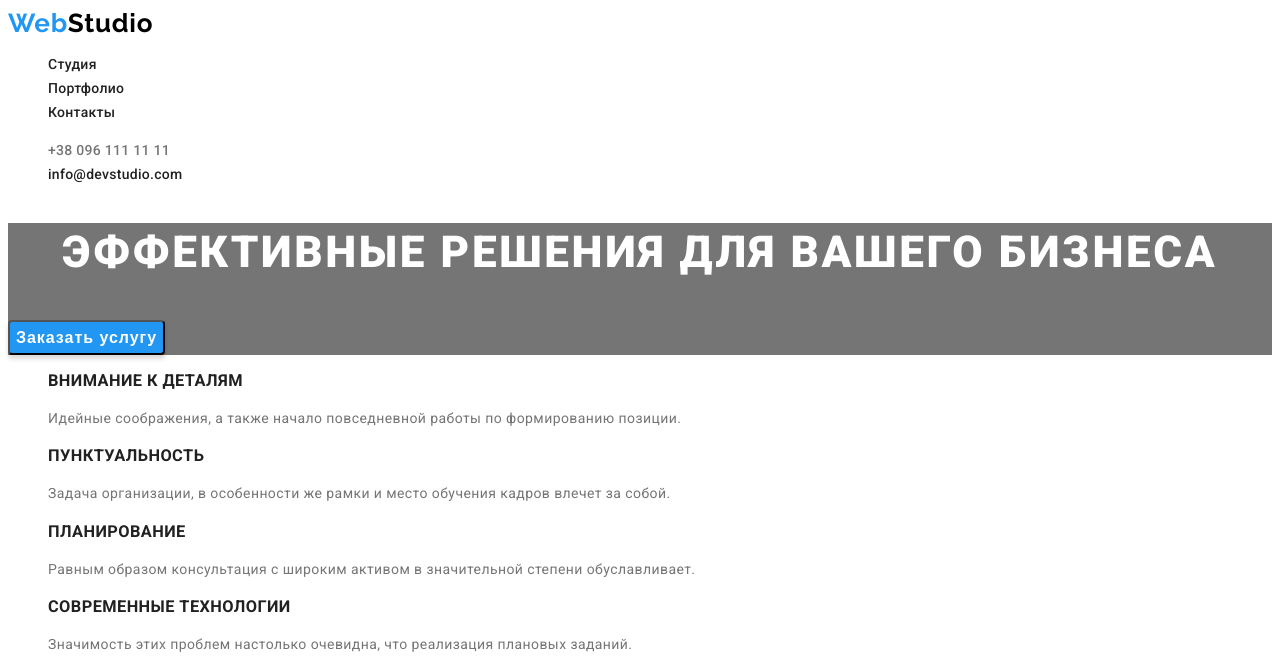
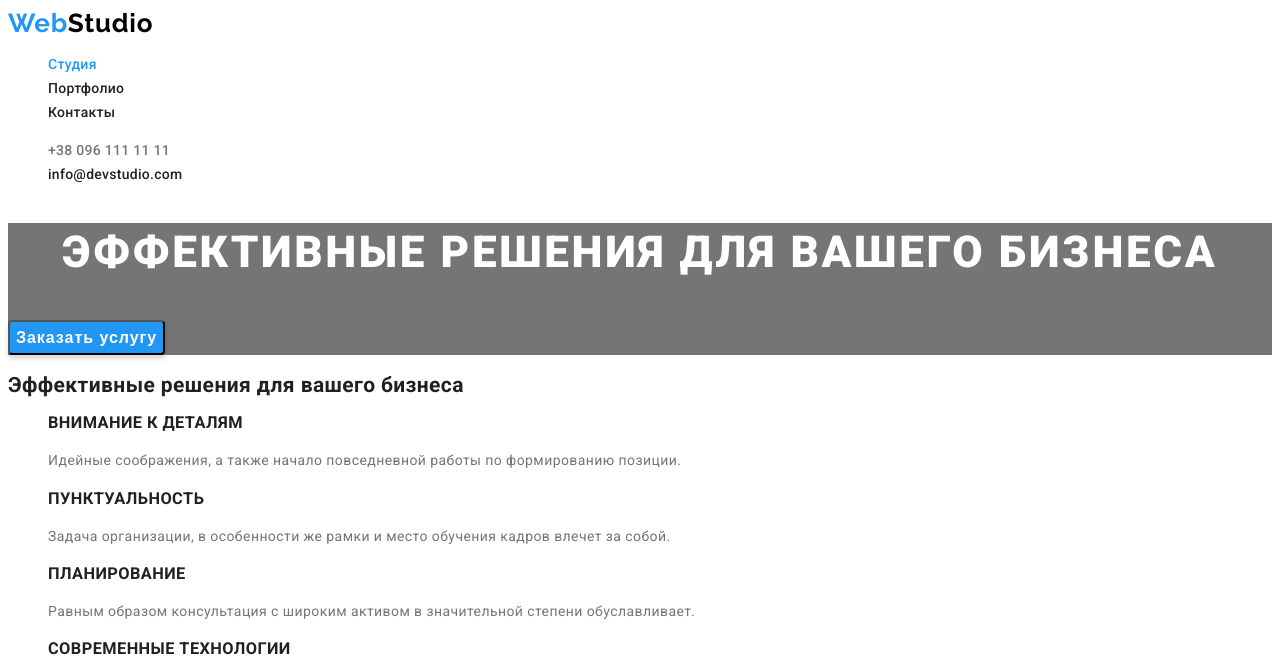
Before and after one commit to Acrobat191/goit-markup-hw-02, a plain HTML site: page index.html in a window 1280 px wide. Shown: the top 672 px of the page. Drawn offline with Linux system fonts and the light colour scheme.

Commit message:
подсветка активной страницы

```diff
--- a/css/style.css
+++ b/css/style.css
@@ -43,7 +43,6 @@ body {
 
   color: #000000;
 }
-
 .studio {
   font-weight: 500;
   line-height: 1.71;
@@ -114,7 +113,11 @@ body {
   color: var(--button-color);
 }
 /*----------------HERO----------------*/
-.visually-hidden {
+.light {
+  color: var(--button-color);
+}
+
+.color-studio:acc .visually-hidden {
   position: absolute;
   white-space: nowrap;
   width: 1px;
--- a/index.html
+++ b/index.html
@@ -20,7 +20,9 @@
       >
       <nav>
         <ul class="navigation list">
-          <li><a href="" class="studio link">Студия</a></li>
+          <li>
+            <a href="./index.html" class="studio link light">Студия</a>
+          </li>
           <li>
             <a href="./portfolio.html" class="portfolio link">Портфолио</a>
           </li>
```
Also changed, not shown: portfolio.html (+3 -1 lines).
